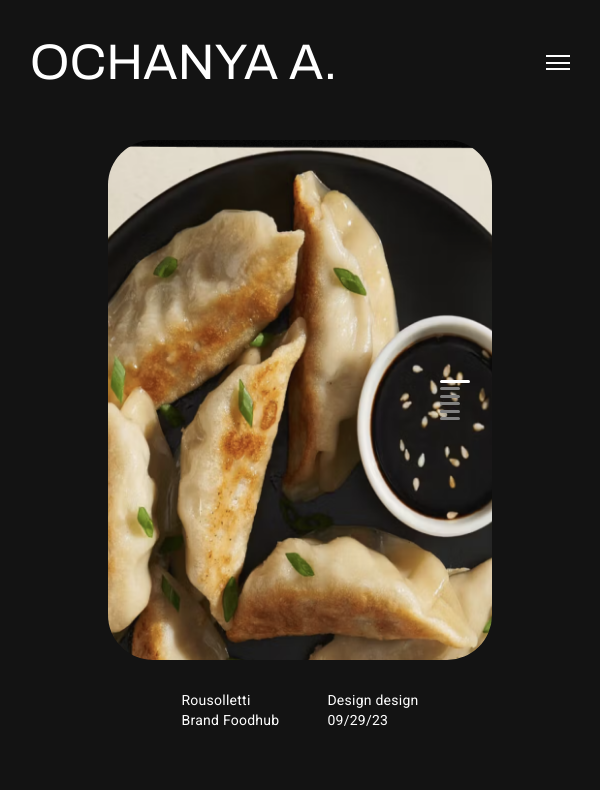
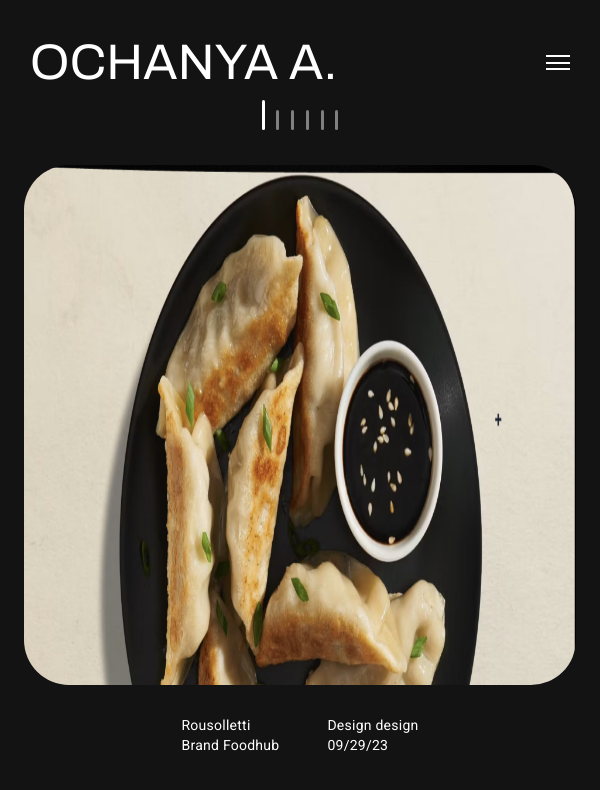
Before and after one commit to AdahGodwin/design-portfolio, an Angular app: page / in a window 600 px wide. Shown: the top 790 px of the page. Built offline with nearby package versions, Linux system fonts and the light colour scheme.

Commit message:
responsiveness

```diff
--- a/src/app/screens/projectscreen/projectscreen.component.html
+++ b/src/app/screens/projectscreen/projectscreen.component.html
@@ -1,5 +1,13 @@
 <app-header class="app-header" [show]="isHovered"></app-header>
 <div #container class="images">
+    <div class="bar-container">
+        <div class="bars" (mouseleave)="isHovered = false" [attr.data-hovered]="isHovered">
+            <div class="line" *ngFor="let num of images; let i = index" [ngClass]="{
+                    'selected': i == selectedIndex
+                 }" (mouseover)="setIndex(i)"></div>
+
+        </div>
+    </div>
     <div class="image" *ngFor="let image of images; let i = index" [attr.data-hovered]="isHovered">
         <img [src]="image" alt="image">
         <div class="row" [attr.data-hovered]="isHovered">
@@ -13,12 +21,5 @@
             </div>
         </div>
     </div>
-    <div class="bar-container">
-        <div class="bars" (mouseleave)="isHovered = false">
-            <div class="line" *ngFor="let num of images; let i = index" [ngClass]="{
-                    'selected': i == selectedIndex
-                 }" (mouseover)="setIndex(i)"></div>
 
-        </div>
-    </div>
 </div>
--- a/src/app/screens/projectscreen/projectscreen.component.scss
+++ b/src/app/screens/projectscreen/projectscreen.component.scss
@@ -5,11 +5,14 @@
     justify-content: center;
     gap: 3rem;
     transition: all 400ms linear;
-    &[data-hovered= 'true'] {
+
+    @media (min-width: 700.5px) {
+        &[data-hovered='true'] {
             opacity: 0;
             overflow: hidden;
             gap: 0;
 
+        }
     }
 
 }
@@ -20,26 +23,45 @@
         width: 0.01px;
         /* Width of the scrollbar */
     }
+
+    @media (max-width: 700px) {
+        display: flex;
+        align-items: center;
+        gap: 3rem;
+        width: 100vw;
+        overflow-x: auto;
+        //  scroll-snap-type: x;
         scrollbar-width: none;
         /* Firefox */
         -ms-overflow-style: none;
-    scroll-snap-type: y;
+
+    }
+
+    scrollbar-width: none;
+    /* Firefox */
+    -ms-overflow-style: none;
+    scroll-snap-type: both;
     overflow-y: scroll;
     overflow-x: hidden;
     width: 100vw;
     transition: all 400ms linear;
     height: 100vh;
     scroll-behavior: smooth;
+
     .image {
-        &[data-hovered= 'true'] {
+        @media (min-width: 700.5px) {
+            &[data-hovered='true'] {
                 height: 75vh;
+
                 img {
                     height: 79%;
                     margin-top: 0;
                 }
             }
+        }
+
         scroll-snap-align: start;
-        overflow: hidden;
+        // overflow: hidden;
         display: flex;
         flex-direction: column;
         justify-content: center;
@@ -50,10 +72,19 @@
 
         img {
             margin-top: 100px;
-            transition: all 400ms ease;
+            transition: all 400ms linear;
             width: 64%;
             height: 65%;
-            object-fit: cover;
+
+            @media (max-width:700px) {
+                margin-left: 1.5rem;
+                margin-right: 1.5rem;
+
+                width: calc(100vw - 3rem);
+                margin-top: 150px;
+            }
+
+            object-fit: fill;
             border-radius: 45px;
 
         }
@@ -70,10 +101,22 @@
     right: 10%;
     position: fixed;
 
+    @media (max-width: 1000px) {
+        right: 5%;
+    }
+
+    @media (max-width: 700px) {
+        top: 10%;
+        transform: translateY(0%);
+        right: 50%;
+        transform: translateX(50%);
+
+    }
+
     .bars {
         display: flex;
         justify-content: space-evenly;
-
+        align-items: flex-end;
         flex-direction: row;
         width: 100px;
         height: 50px;
@@ -92,13 +135,12 @@
             background-color: white;
         }
 
-        @media (min-width: 600px) {
+        @media (min-width: 700.5px) {
             width: 50px;
             height: 100px;
             transition: all 200ms linear;
 
-
-            &:hover {
+            &[data-hovered='true'] {
                 height: 150px;
 
                 .line {
@@ -107,6 +149,15 @@
 
                 }
             }
+            // &:hover {
+            //     height: 150px;
+
+            //     .line {
+            //         width: 100%;
+            //         height: 10px;
+
+            //     }
+            // }
 
             .line {
                 width: 20px;
--- a/src/app/screens/projectscreen/projectscreen.component.ts
+++ b/src/app/screens/projectscreen/projectscreen.component.ts
@@ -1,4 +1,4 @@
-import { Component, ViewChild, ElementRef, HostListener, OnInit,AfterViewInit } from '@angular/core';
+import { Component, ViewChild, ElementRef, HostListener, OnInit, AfterViewInit } from '@angular/core';
 
 @Component({
   selector: 'app-projectscreen',
@@ -30,7 +30,7 @@ export class ProjectscreenComponent {
     const scrollTop = this.container.nativeElement.scrollTop;
     this.sections.forEach((section, i) => {
       const sectionOffsetTop = section.offsetTop;
-       var windowHeight = this.isHovered === true ? this.windowHeight * 0.7: this.windowHeight;
+      var windowHeight = this.isHovered === true ? this.windowHeight * 0.7 : this.windowHeight;
       if (
         sectionOffsetTop < scrollTop + windowHeight / 2 &&
         scrollTop < sectionOffsetTop + windowHeight / 2
@@ -40,12 +40,15 @@ export class ProjectscreenComponent {
     });
   }
   setIndex(index: number) {
+    if (window.innerWidth > 700) {
       this.isHovered = true;
       this.scrollToIndex(index);
+
+    }
   }
 
   scrollToIndex(index: number) {
-    var windowHeight = this.isHovered === true ? this.windowHeight * 0.7: this.windowHeight;
+    var windowHeight = this.isHovered === true ? this.windowHeight * 0.7 : this.windowHeight;
     if (index >= 0 && index < this.images.length) {
       this.container.nativeElement.scrollTo({
         top: index * windowHeight,
```
Lines whose indentation alone changed are shown as unchanged.
